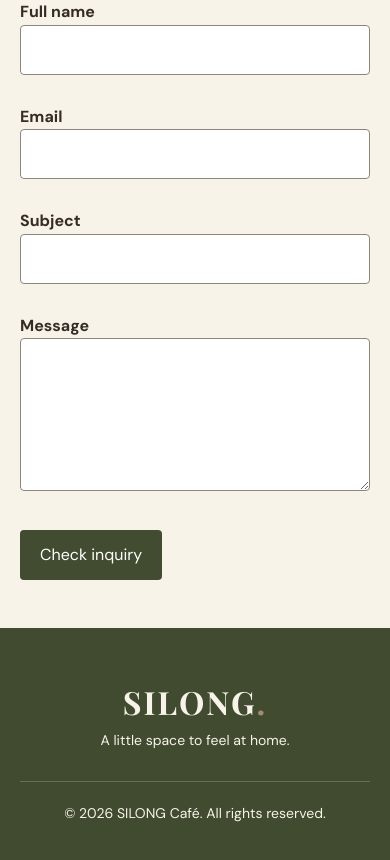
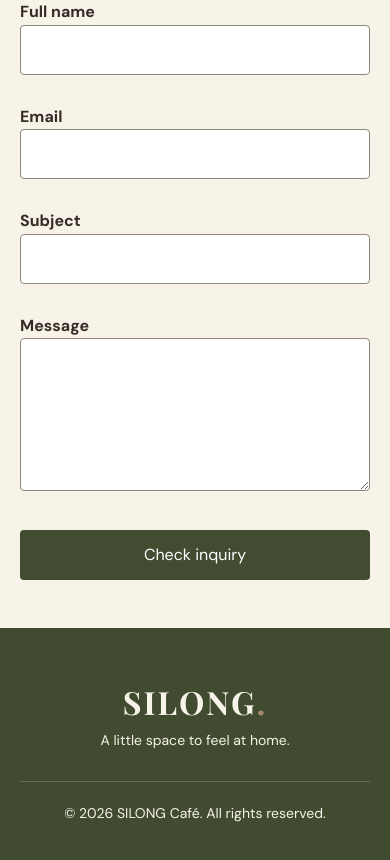
Before and after one commit to novalrajhenne-dot/Lara-Proj-AIGO1-Noval-Presillas-Negros-Pacquiao, a Laravel app: page /contact in a window 390 px wide. Shown: the part 587-1447 px from the top of the page. Run offline with Laravel 12, Linux system fonts and the light colour scheme.

Commit message:
Make the Contact button easier to tap on mobile

```diff
--- a/public/css/contact.css
+++ b/public/css/contact.css
@@ -72,6 +72,11 @@
         grid-template-columns: 1fr;
         gap: 1rem;
     }
+
+    .contact-page button {
+        width: 100%;
+        min-height: 44px;
+    }
 }
 
 .contact-details {
```
